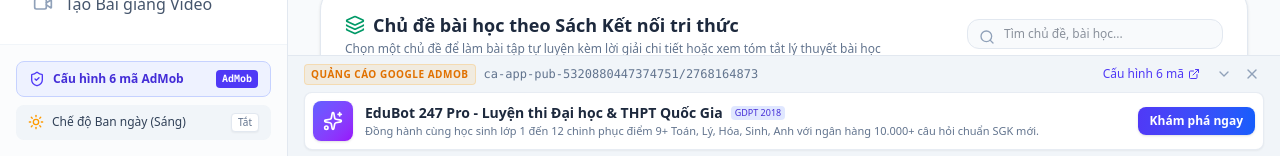
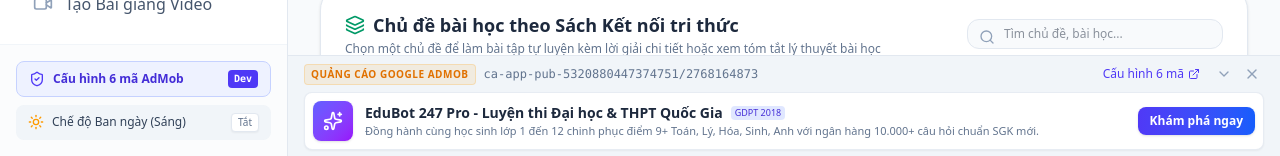
Before and after one commit to nguyendactuanvl/EduBot247, a React (Vite) app: page / in a window 1280 px wide. Shown: the part 644-800 px from the top of the page. Built offline with nearby package versions, Linux system fonts and the light colour scheme.

Commit message:
feat(ui): restrict AdMob manager access to dev mode
Hide AdMob configuration buttons from production builds to prevent unauthorized access to ad settings.

```diff
--- a/src/App.tsx
+++ b/src/App.tsx
@@ -395,6 +395,7 @@
           </nav>
 
           <div className="p-4 border-t border-slate-100 dark:border-slate-800 bg-slate-50/50 dark:bg-slate-900/50 space-y-2">
+            {import.meta.env.DEV && (
               <button
                 onClick={() => setIsAdManagerOpen(true)}
                 className="w-full flex items-center justify-between px-3 py-2 rounded-lg bg-indigo-50 dark:bg-indigo-950/60 hover:bg-indigo-100 dark:hover:bg-indigo-900/60 text-indigo-700 dark:text-indigo-300 text-xs font-semibold transition-colors border border-indigo-200 dark:border-indigo-800"
@@ -404,9 +405,10 @@
                   Cấu hình 6 mã AdMob
                 </span>
                 <span className="text-[10px] px-1.5 py-0.5 rounded bg-indigo-600 text-white font-mono">
-                AdMob
+                  Dev
                 </span>
               </button>
+            )}
 
             <button
               onClick={toggleDarkMode}
@@ -451,6 +453,7 @@
             </span>
           </div>
           <div className="flex items-center space-x-1">
+            {import.meta.env.DEV && (
               <button
                 onClick={() => setIsAdManagerOpen(true)}
                 className="p-2 text-indigo-600 dark:text-indigo-400 hover:bg-slate-100 dark:hover:bg-slate-800 rounded-lg transition-colors"
@@ -458,6 +461,7 @@
               >
                 <ShieldCheck className="w-5 h-5" />
               </button>
+            )}
             <button
               onClick={toggleDarkMode}
               className="p-2 text-slate-600 dark:text-slate-300 hover:bg-slate-100 dark:hover:bg-slate-800 rounded-lg transition-colors"
--- a/src/components/AdMobBanner.tsx
+++ b/src/components/AdMobBanner.tsx
@@ -40,7 +40,7 @@
 
           {/* Action buttons */}
           <div className="flex items-center gap-1">
-            {onOpenAdManager && (
+            {import.meta.env.DEV && onOpenAdManager && (
               <button
                 onClick={onOpenAdManager}
                 className="text-xs text-indigo-600 dark:text-indigo-400 hover:underline flex items-center gap-1 px-2 py-0.5 rounded hover:bg-indigo-50 dark:hover:bg-indigo-950/40 font-medium"
```
Lines whose indentation alone changed are shown as unchanged.
